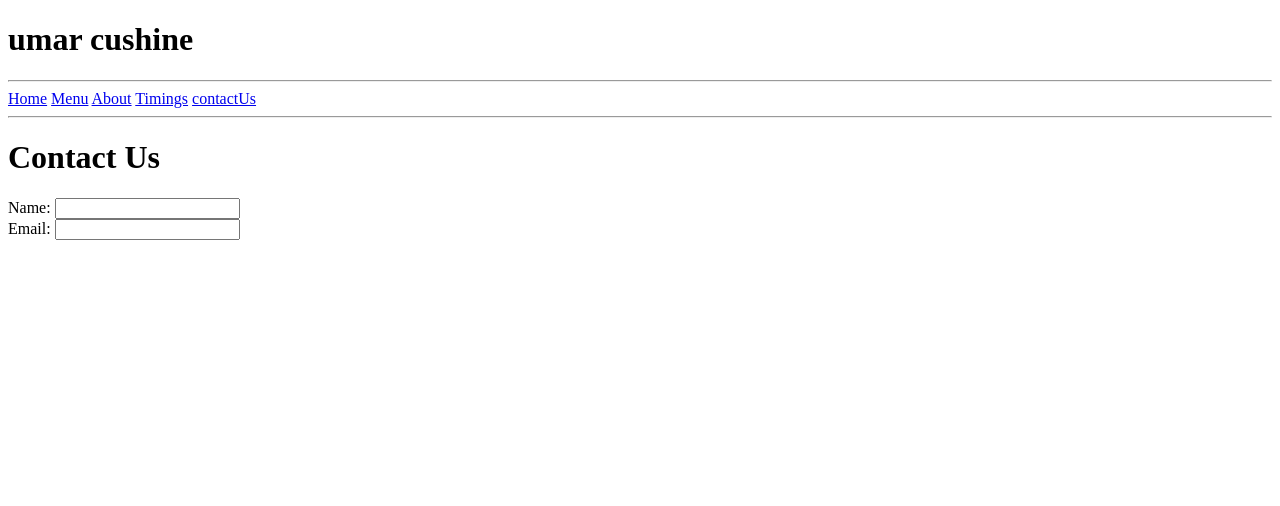
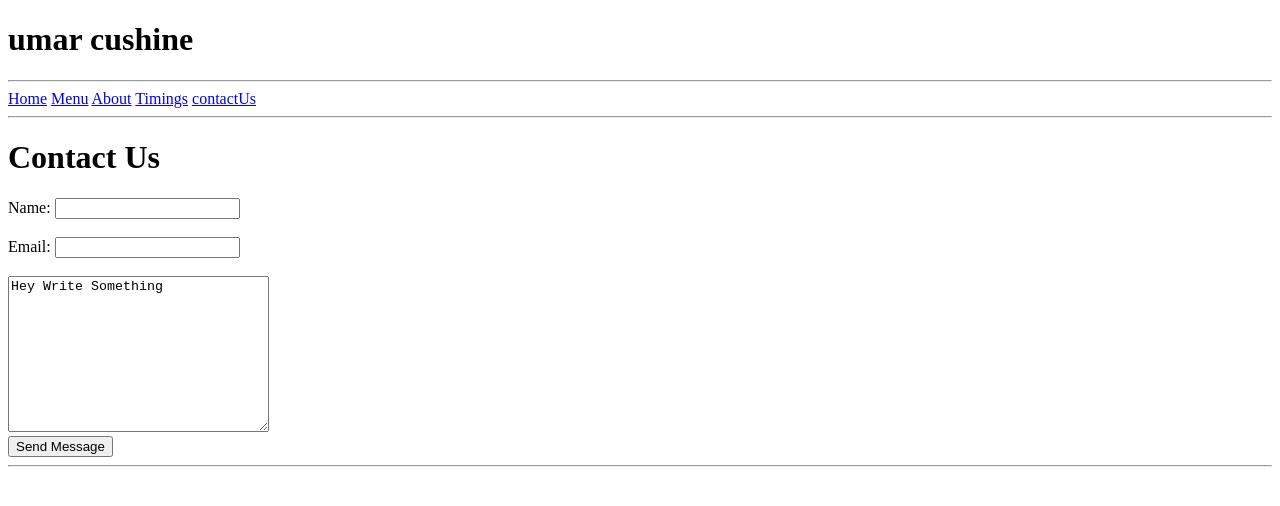
Before and after one commit to yammybajwa/html-assignment, a plain HTML site: page index5.html in a window 1280 px wide. Drawn offline with Linux system fonts and the light colour scheme.

Commit message:
complete input section

```diff
--- a/index5.html
+++ b/index5.html
@@ -24,9 +24,15 @@
           <h1>Contact Us</h1>
           <span>Name:</span> <input type="text" name="" id="">
           <br>
+          <br>
      <span>Email:</span> <input type="text" name="" id="">
-
+     <br>
+     <br>
+     <textarea name="comments" id="" cols="30" rows="10">Hey Write Something</textarea>
+     <br>
+     <button>Send Message</button>
         </div>
+        <hr>
     </div>
   </body>
 </html>
```
